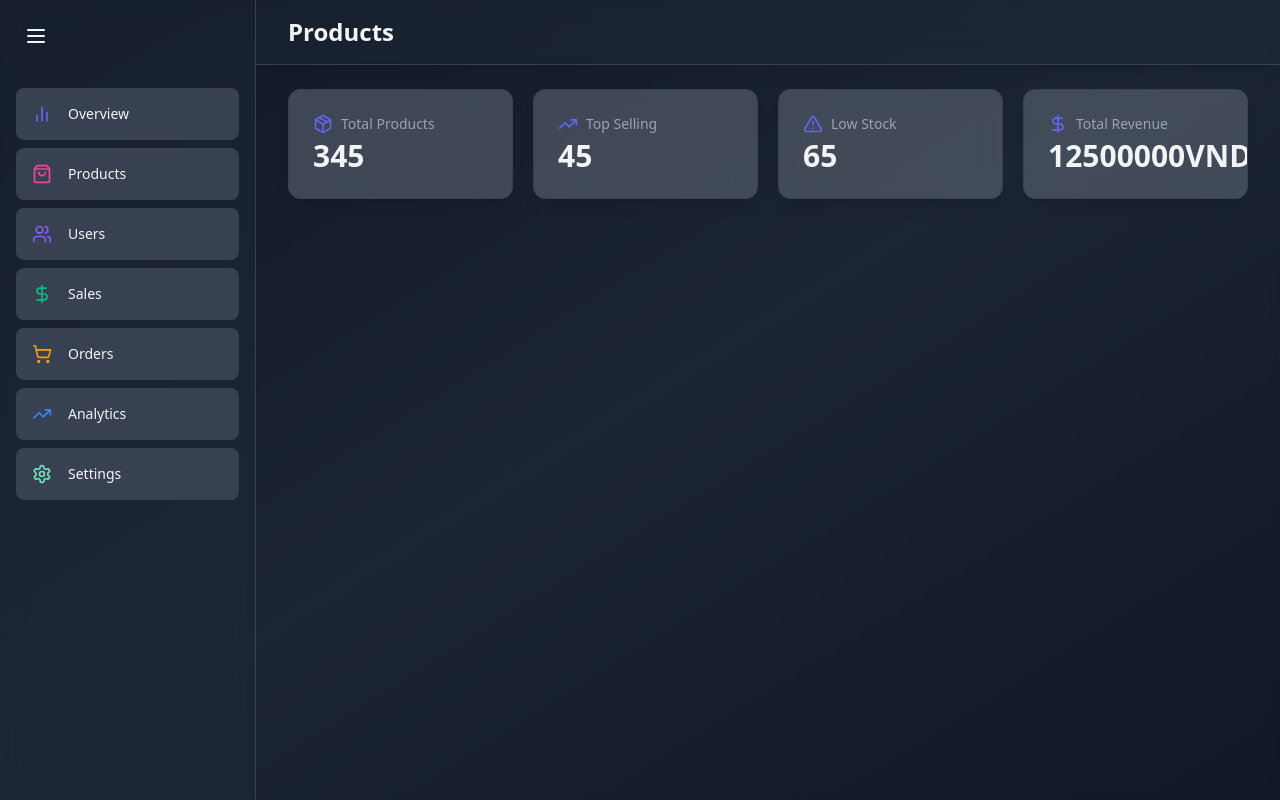
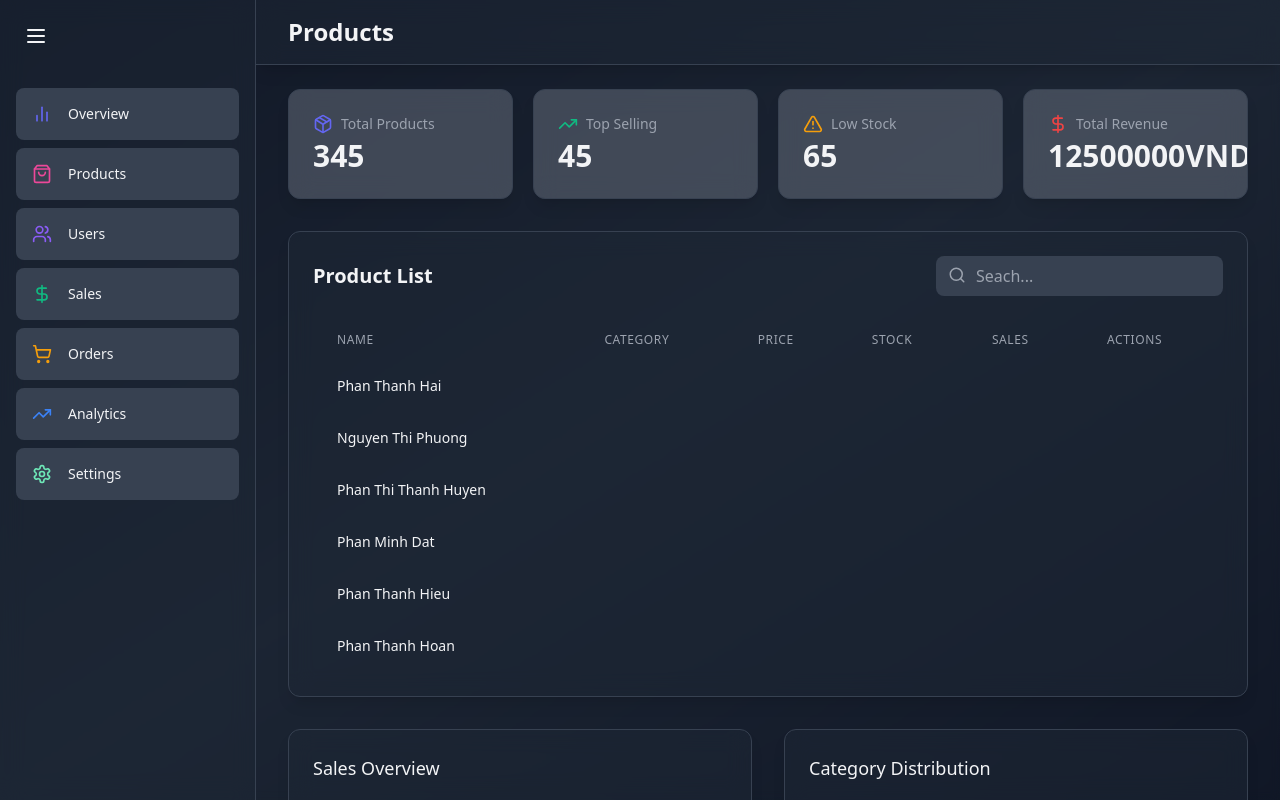
Before and after one commit to thanhphanvan1/dashboard1, a React (Vite) app: page /products in a window 1280 px wide. Built offline with nearby package versions, Linux system fonts and the light colour scheme.

Commit message:
prodct-page

```diff
--- /dev/null
+++ b/src/components/products/ProductsTable.jsx
@@ -0,0 +1,136 @@
+import React from "react";
+import { motion } from "framer-motion";
+import { useState } from "react";
+import { Edit, Search, Trash2 } from "lucide-react";
+
+const PRODUCT_DATA = [
+  {
+    id: 1,
+    name: "Phan Thanh Hai",
+    category: "Toan",
+    price: "10.22",
+    stock: 122,
+    sales: 1200,
+  },
+  {
+    id: 2,
+    name: "Nguyen Thi Phuong",
+    category: "Ly",
+    price: "12.2",
+    stock: 272,
+    sales: 1200,
+  },
+  {
+    id: 3,
+    name: "Phan Thi Thanh Huyen",
+    category: "Hoa",
+    price: "27.1",
+    stock: 102,
+    sales: 1200,
+  },
+  {
+    id: 4,
+    name: "Phan Minh Dat",
+    category: "Sinh",
+    price: "10.12",
+    stock: 202,
+    sales: 1200,
+  },
+  {
+    id: 5,
+    name: "Phan Thanh Hieu",
+    category: "Ngu Van",
+    price: "2.12",
+    stock: 142,
+    sales: 1200,
+  },
+  {
+    id: 6,
+    name: "Phan Thanh Hoan",
+    category: "Ngu Van",
+    price: "2.12",
+    stock: 12,
+    sales: 200,
+  },
+];
+
+const ProductTable = () => {
+  const [searchTerm, setSearchTerm] = useState("");
+  const [filteredProducts, setFilteredProducts] = useState(PRODUCT_DATA);
+  const handleSearch = (e) => {
+    const term = e.target.value.toLowerCase();
+    setSearchTerm(term);
+    const filtered = PRODUCT_DATA.filter(
+      (product) =>
+        product.name.toLowerCase().includes(term) ||
+        product.category.toLowerCase().includes(term)
+    );
+    setFilteredProducts(filtered);
+  };
+
+  return (
+    <motion.div
+      className="bg-gray-800 bg-opacity-50 backdrop-blur-md shadow-lg rounded-xl p-6 border border-gray-700 mb-8"
+      initial={{ opacity: 0, y: 20 }}
+      animate={{ opacity: 1, y: 0 }}
+      transition={{ delay: 0.2 }}
+    >
+      <div className="flex justify-between items-center mb-6">
+        <h2 className="text-xl font-semibold text-gray-100">Product List</h2>
+        <div className="relative">
+          <input
+            type="text"
+            placeholder="Seach..."
+            className="bg-gray-700 text-white placeholder-gray-400 rounded-lg pl-10 pr-4 py-2
+            focus:ring-2 focus:ring-blue-500 focus:outline-none"
+            onChange={handleSearch}
+            value={searchTerm}
+          />
+          <Search className="absolute left-3 top-2.5 text-gray-400" size={18} />
+        </div>
+      </div>
+      <div className="overflow-x-auto">
+        <table className="min-w-full devide-y divide-gray-700">
+          <thead>
+            <tr>
+              <th className="px-6 py-3 text-left text-xs font-medium text-gray-400 uppercase tracking-wider">
+                Name
+              </th>
+              <th className="px-6 py-3 text-left text-xs font-medium text-gray-400 uppercase tracking-wider">
+                Category
+              </th>
+              <th className="px-6 py-3 text-left text-xs font-medium text-gray-400 uppercase tracking-wider">
+                Price
+              </th>
+              <th className="px-6 py-3 text-left text-xs font-medium text-gray-400 uppercase tracking-wider">
+                Stock
+              </th>
+              <th className="px-6 py-3 text-left text-xs font-medium text-gray-400 uppercase tracking-wider">
+                Sales
+              </th>
+              <th className="px-6 py-3 text-left text-xs font-medium text-gray-400 uppercase tracking-wider">
+                Actions
+              </th>
+            </tr>
+          </thead>
+          <tbody className="devide-y divide-gray-700">
+            {filteredProducts.map((product) => (
+              <motion.tr
+                key={product.id}
+                initial={{ opacity: 0 }}
+                animate={{ opacity: 1 }}
+                transition={{ duration: 0.3 }}
+              >
+                <td className="px-6 py-4 whitespace-nowrap text-sm font-medium text-gray-100 flex  gap-2 items-center">
+                  {product.name}
+                </td>
+              </motion.tr>
+            ))}
+          </tbody>
+        </table>
+      </div>
+    </motion.div>
+  );
+};
+
+export default ProductTable;
--- /dev/null
+++ b/src/components/products/SalesTrendChart.jsx
@@ -0,0 +1,62 @@
+import React from "react";
+import {
+  LineChart,
+  Line,
+  XAxis,
+  YAxis,
+  CartesianGrid,
+  Tooltip,
+  ResponsiveContainer,
+  Legend,
+} from "recharts";
+import { motion } from "framer-motion";
+
+const salesData = [
+  { name: "Jul", sales: "4200" },
+  { name: "Aug", sales: "3800" },
+  { name: "Sep", sales: "5100" },
+  { name: "Oct", sales: "4600" },
+  { name: "Nov", sales: "5400" },
+  { name: "Dec", sales: "7200" },
+];
+
+const SalesTrendChart = () => {
+  return (
+    <motion.div
+      className="bg-gray-800 bg-opacity-50 backdrop-blur-md shadow-lg
+    rounded-xl p-6 border border-gray-700"
+      initial={{ opacity: 0, y: 20 }}
+      animate={{ opacity: 1, y: 0 }}
+      transition={{ delay: 0.2 }}
+    >
+      <h2 className="text-lg font-medium mb-4 text-gray-100">Sales Overview</h2>
+      <div style={{ width: "100%", height: 300 }}>
+        <ResponsiveContainer width={"100%"} height={"100%"}>
+          <LineChart data={salesData}>
+            <CartesianGrid strokeDasharray="3 3" stroke="#4B5563" />
+            <XAxis dataKey={"name"} stroke="#9ca3af" />
+            <YAxis stroke="#9ca3af" />
+            <Tooltip
+              contentStyle={{
+                backgroundColor: "rgba(31,45,55,0.8)",
+                borderColor: "#4B5563",
+              }}
+              itemStyle={{ color: "#E5E7EB" }}
+            />
+            <Legend />
+            <Line
+              type="bump"
+              dataKey="sales"
+              stroke="#6366F1"
+              strokeWidth={3}
+              dot={{ fill: "#6366F1", strokeWidth: 2, r: 6 }}
+              activeDot={{ r: 8, strokeWidth: 2 }}
+            />
+          </LineChart>
+        </ResponsiveContainer>
+      </div>
+    </motion.div>
+  );
+};
+
+export default SalesTrendChart;
--- a/src/pages/OverviewPage.jsx
+++ b/src/pages/OverviewPage.jsx
@@ -26,23 +26,18 @@ const OverviewPage = () => {
             value="$123,345"
             color="#6366f1"
           />
-          <StatCard
-            name="New Users"
-            icon={User}
-            value="$123,345"
-            color="#6366f1"
-          />
+          <StatCard name="New Users" icon={User} value="1345" color="#10B981" />
           <StatCard
             name="Total Products"
             icon={ShoppingBag}
             value="345"
-            color="#6366f1"
+            color="#F59E0B"
           />
           <StatCard
             name="Conversion Rate"
             icon={BarChart2}
             value="12.5%"
-            color="#6366f1"
+            color="#EF4444"
           />
         </motion.div>
         {/* {CHART } */}
--- a/src/pages/ProductsPage.jsx
+++ b/src/pages/ProductsPage.jsx
@@ -3,6 +3,9 @@ import Header from "../components/common/Header";
 import { motion } from "framer-motion";
 import { AlertTriangle, DollarSign, Package, TrendingUp } from "lucide-react";
 import StatCard from "../components/common/StatCard";
+import ProductsTable from "../components/products/ProductsTable";
+import CategoryDistributionChart from "../components/overview/CategoryDistributionChart";
+import SalesTrendChart from "../components/products/SalesTrendChart";
 
 const ProductsPage = () => {
   return (
@@ -26,21 +29,27 @@ const ProductsPage = () => {
             name="Top Selling"
             icon={TrendingUp}
             value="45"
-            color="#6366f1"
+            color="#10B981"
           />
           <StatCard
             name="Low Stock"
             icon={AlertTriangle}
             value="65"
-            color="#6366f1"
+            color="#F59E0B"
           />
           <StatCard
             name="Total Revenue"
             icon={DollarSign}
             value="12500000VND"
-            color="#6366f1"
+            color="#EF4444"
           />
         </motion.div>
+        <ProductsTable />
+        {/* {CHART } */}
+        <div className="grid grid-cols-1 lg:grid-cols-2 gap-8">
+          <SalesTrendChart />
+          <CategoryDistributionChart />
+        </div>
       </main>
 
       {/* {PRODUCTTABLE} */}
```
